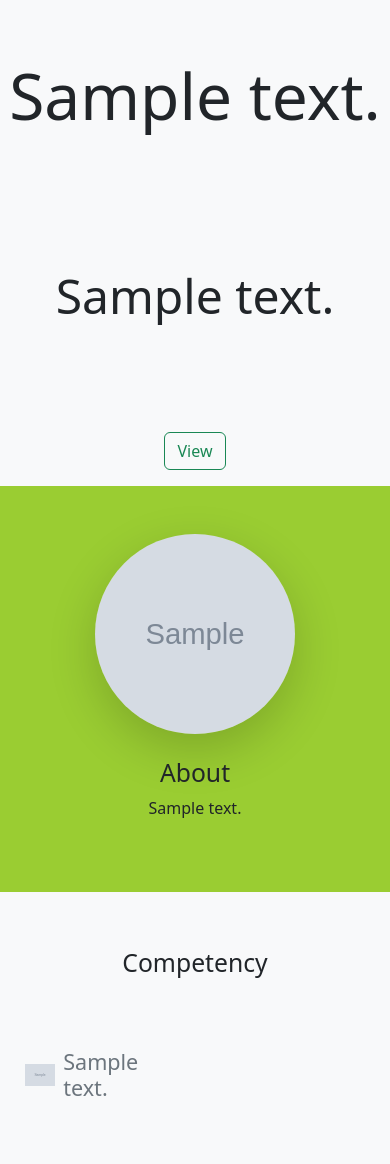
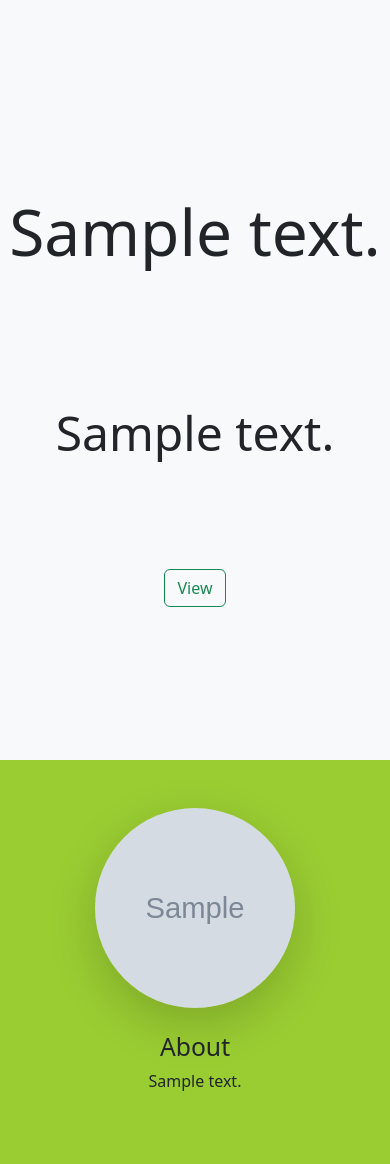
Before and after one commit to Mozetoo/Personal-Website-Portfolio, a Django app: page / in a window 390 px wide; the page is wider, and only the part inside the window is pictured. Shown: the part 56-1220 px from the top of that part. Run offline with Django 4.2, Linux system fonts and the light colour scheme; tables that the repository leaves empty hold one stand-in row (values such as "Sample post"); grey boxes marked "Sample" are stand-in pictures; some libraries are stand-ins or nearby versions; some web fonts are replaced.

Commit message:
updating phone ui

```diff
--- a/home/templates/home/index.html
+++ b/home/templates/home/index.html
@@ -65,11 +65,10 @@
                 </div>
                 <div class="col-lg-6 col-md-6 m-2">
                     <h2 class="layout-title pt-3">About</h2>
-                    <div class="layout-text-wrapper">
                     <p class="layout-text">
                         {{ about.about_text|linebreaksbr }}
                     </p>
-                    </div>
+
                 </div>
                 {% endfor %}
             </div>
--- a/static/css/style.css
+++ b/static/css/style.css
@@ -10,6 +10,7 @@
     flex-direction: column;
     align-items: center;
     justify-content: center;
+    height: 90vh;
     background-color: #f8f9fa;
 
 }/* Just for visualization purposes */
@@ -380,7 +381,3 @@ header.masthead .post-heading .meta a {
         font-size: 1.875rem;
     }
 }
-.layout-text-wrapper {
-    max-height: 100px; /* Adjust the maximum height as needed */
-    overflow: hidden;
-}
```
